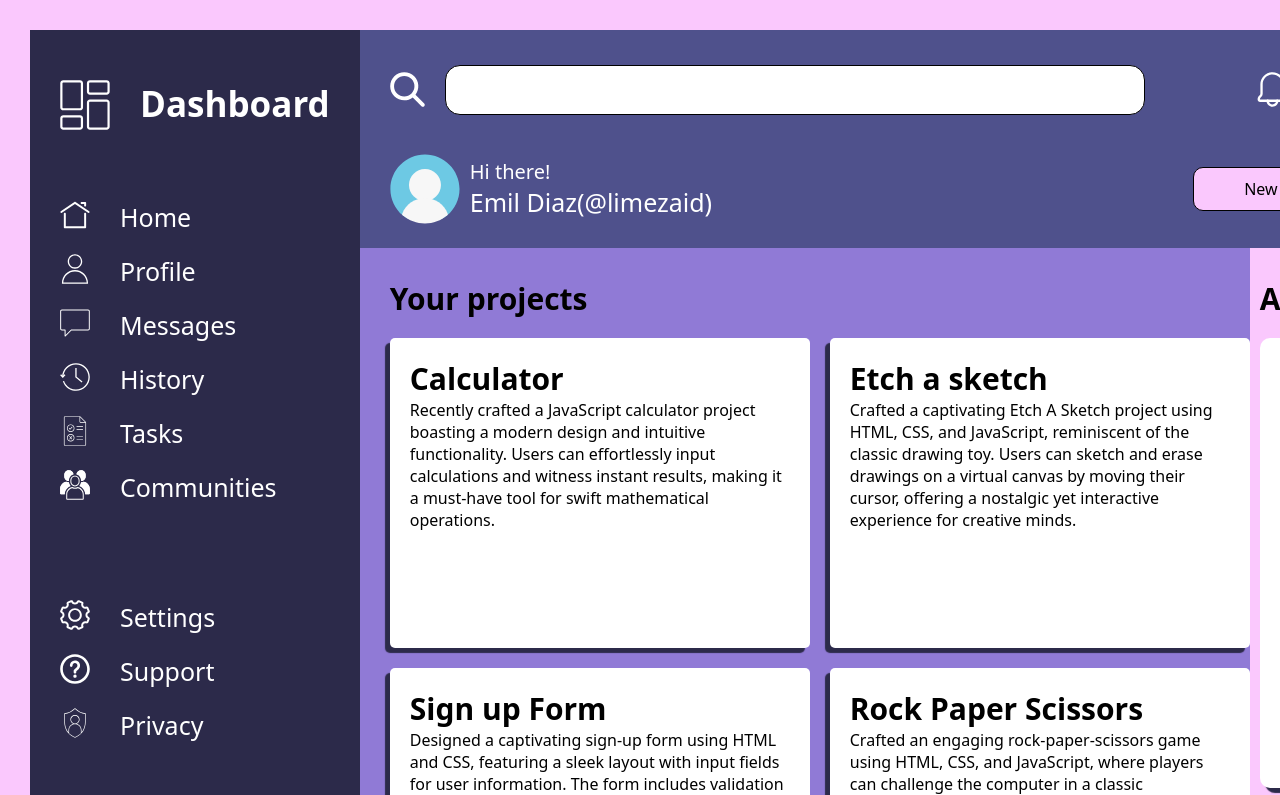
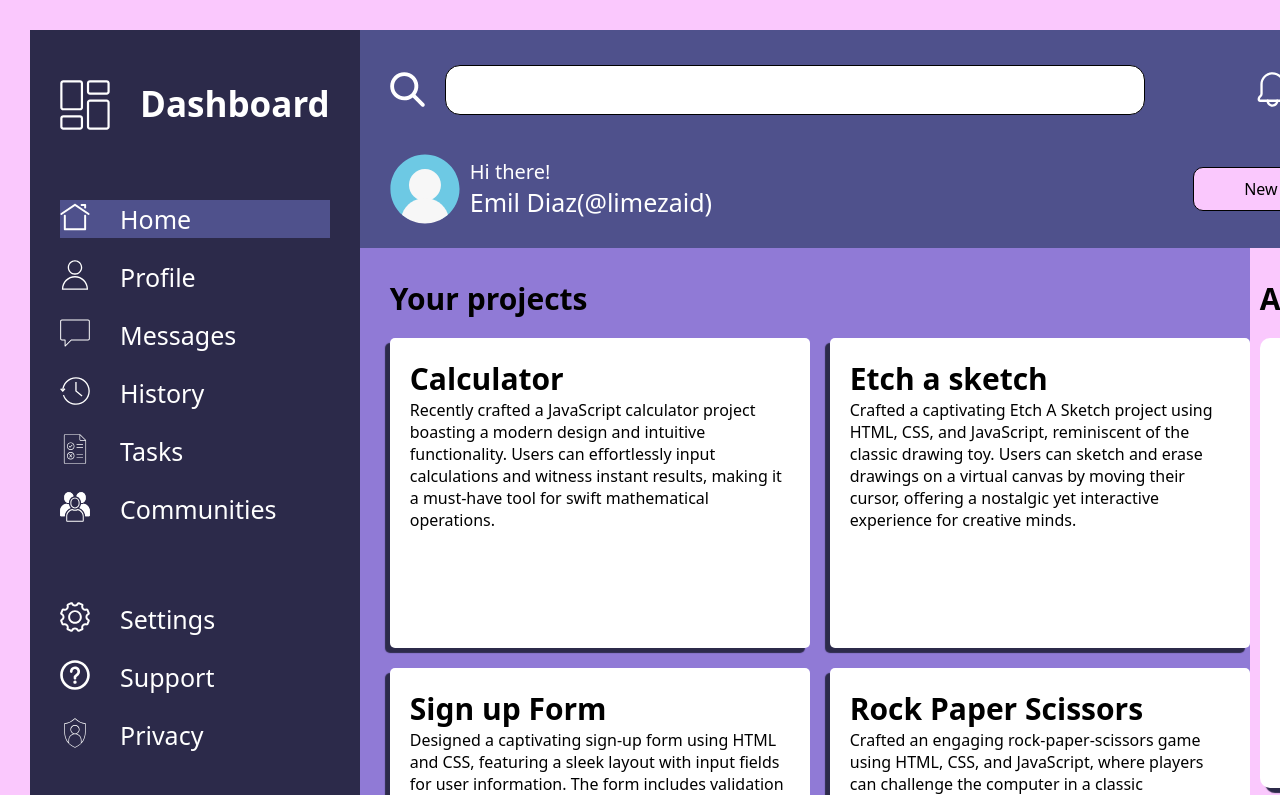
Before and after one commit to exile213/Admin-Dashboard, a plain HTML site: page index.htm in a window 1280 px wide. In both pictures the pointer is over the element 194 px from the left and 217 px from the top of the page. Shown: the top 795 px of the page. Drawn offline with Linux system fonts and the light colour scheme.

Commit message:
Add hover effects on sidebar  elements and header buttons

```diff
--- a/styles.css
+++ b/styles.css
@@ -117,6 +117,11 @@ body{
     display: flex;
     align-items: top;
     margin-top: 20px;
+    padding: 2px 0px;
+}
+
+.sidebar-element:hover{
+    background: var(--secondary-color);
 }
 
 .sidebar-icon{
@@ -134,6 +139,8 @@ body{
 .sub-sidebar{
     grid-row: 3/4;
 }
+
+
 /*icons*/
 
 .sidebar-icon[data-icon="home-icon"]{
@@ -240,6 +247,10 @@ body{
     border:solid 1px;
     border-radius: 10px;
     padding:10px 50px;
+}
+
+.header-buttons:hover{
+    background-color: var(--main-color);
 }
 
 
```
